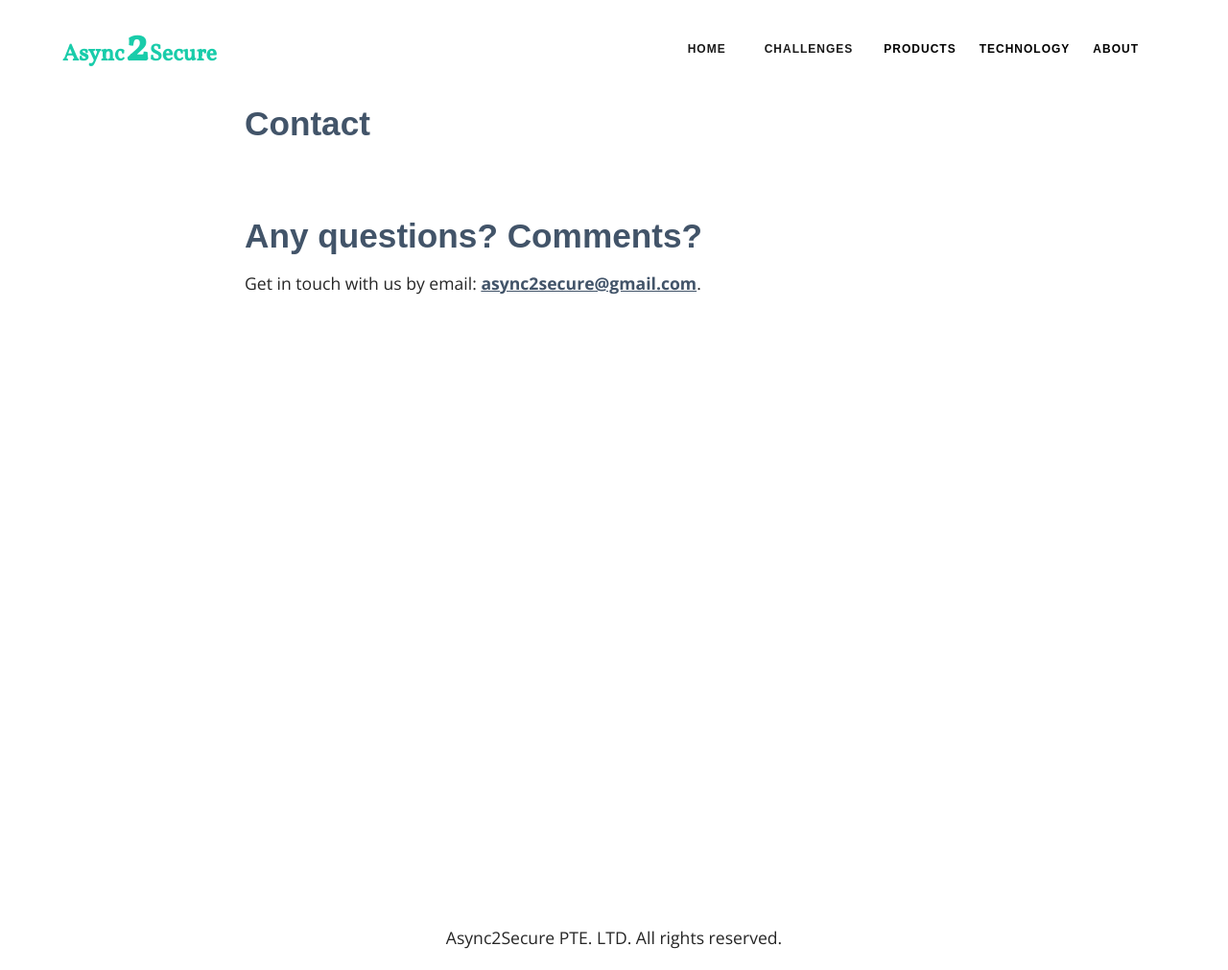
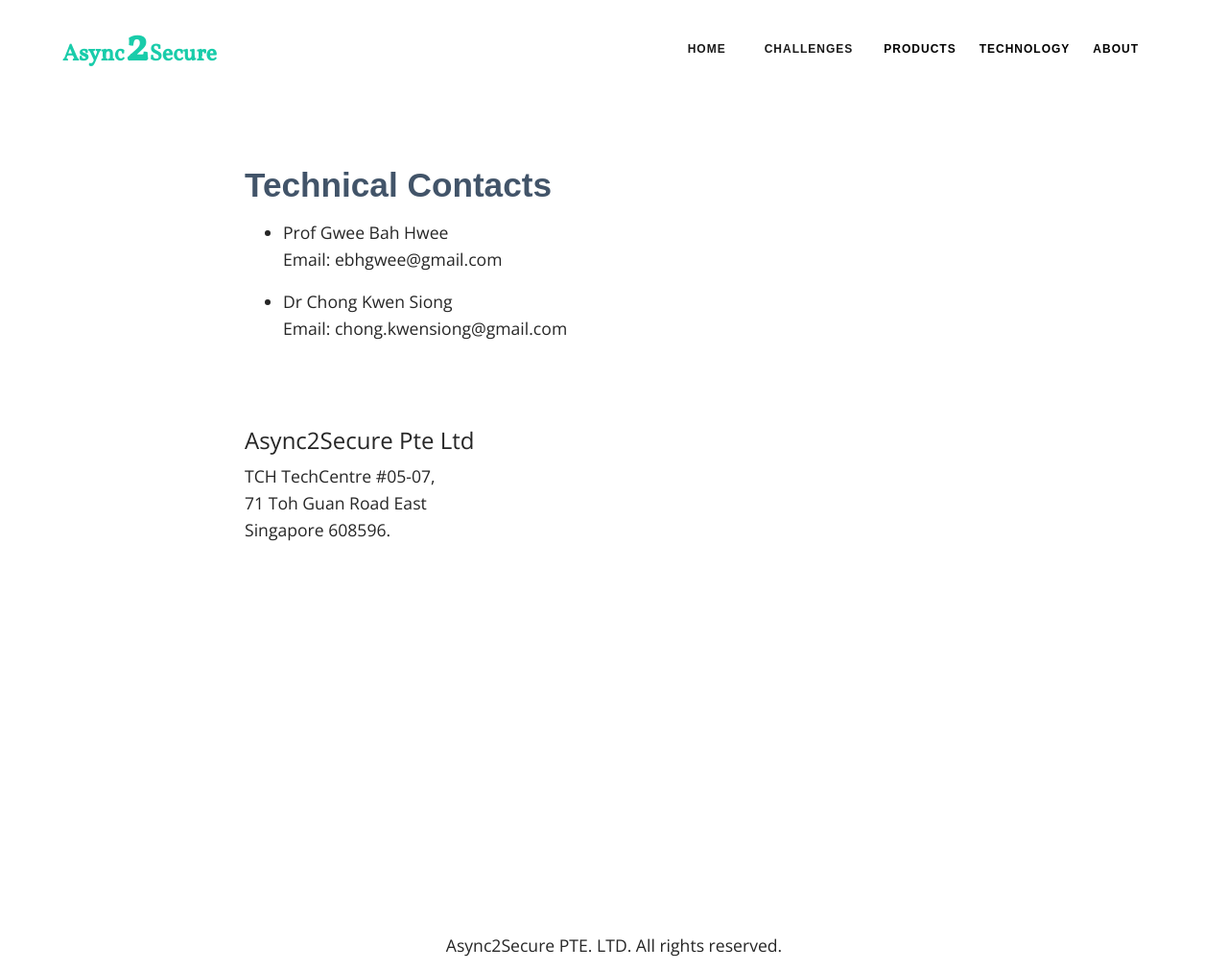
Before and after one commit to async2secure/async2secure.github.io, a Jekyll site: the page built from _pages/contact.md, in a window 1280 px wide. Shown: the whole page at 96% size. Built offline with Jekyll 4.4.1, drawn with Linux system fonts in a browser that asks for light colours; nearby versions of some CDN libraries; some web fonts are replaced.

Commit message:
add leadership page

```diff
--- a/_includes/header.html
+++ b/_includes/header.html
@@ -39,8 +39,8 @@
                 <li class="dropdown">
                     <a href="/">About</a>
                     <div class="dropdown-menu">
-                        <a class="dropdown-item" href="#">Leadership</a>
-                        <a class="dropdown-item" href="#">Contact</a>
+                        <a class="dropdown-item" href="{{ site.baseurl }}{% link _pages/leadership.md %}">Leadership</a>
+                        <a class="dropdown-item" href="{{ site.baseurl }}{% link _pages/contact.md %}">Contact</a>
                     </div>
 
                 </li>
--- a/_pages/03_contact.md
+++ /dev/null
@@ -1,20 +0,0 @@
----
-
-layout: page
-title: Contact
-permalink: /contact/
----
-
-
-<div>
-<content>
-</content>
-</div>
-<div>
-<content>
-</content>
-</div>
-## Any questions? Comments?
-
-
-Get in touch with us by email: [async2secure@gmail.com](mailto:async2secure@gmail.com).
--- /dev/null
+++ b/_pages/contact.md
@@ -0,0 +1,37 @@
+---
+
+layout: page
+permalink: /contact/
+---
+
+
+<div>
+<content>
+</content>
+</div>
+<div>
+<content>
+</content>
+</div>
+
+## Technical Contacts
+
+<!-- <ul>
+  <li>Prof Gwee Bah Hwee <br> Email: ebhgwee@gmail.com</li>
+</ul> -->
+
+
+- Prof Gwee Bah Hwee <br>
+Email: ebhgwee@gmail.com
+
+- Dr Chong Kwen Siong <br>
+Email: chong.kwensiong@gmail.com
+
+<br>
+<br>
+
+#### Async2Secure Pte Ltd
+
+TCH TechCentre #05-07,<br>
+71 Toh Guan Road East<br>
+Singapore 608596.
--- a/_sass/_layout.scss
+++ b/_sass/_layout.scss
@@ -210,3 +210,7 @@ content {
   padding-left: 20px;
   padding-right: 20px;
 }
+
+.nav-tabs .dropdown-menu, .nav-pills .dropdown-menu, .navbar .dropdown-menu {
+  margin-top: 0;
+}
```
Also changed, not shown: _includes/head.html (+0 -10 lines), _pages/leadership.md (added, +61 -0 lines).
